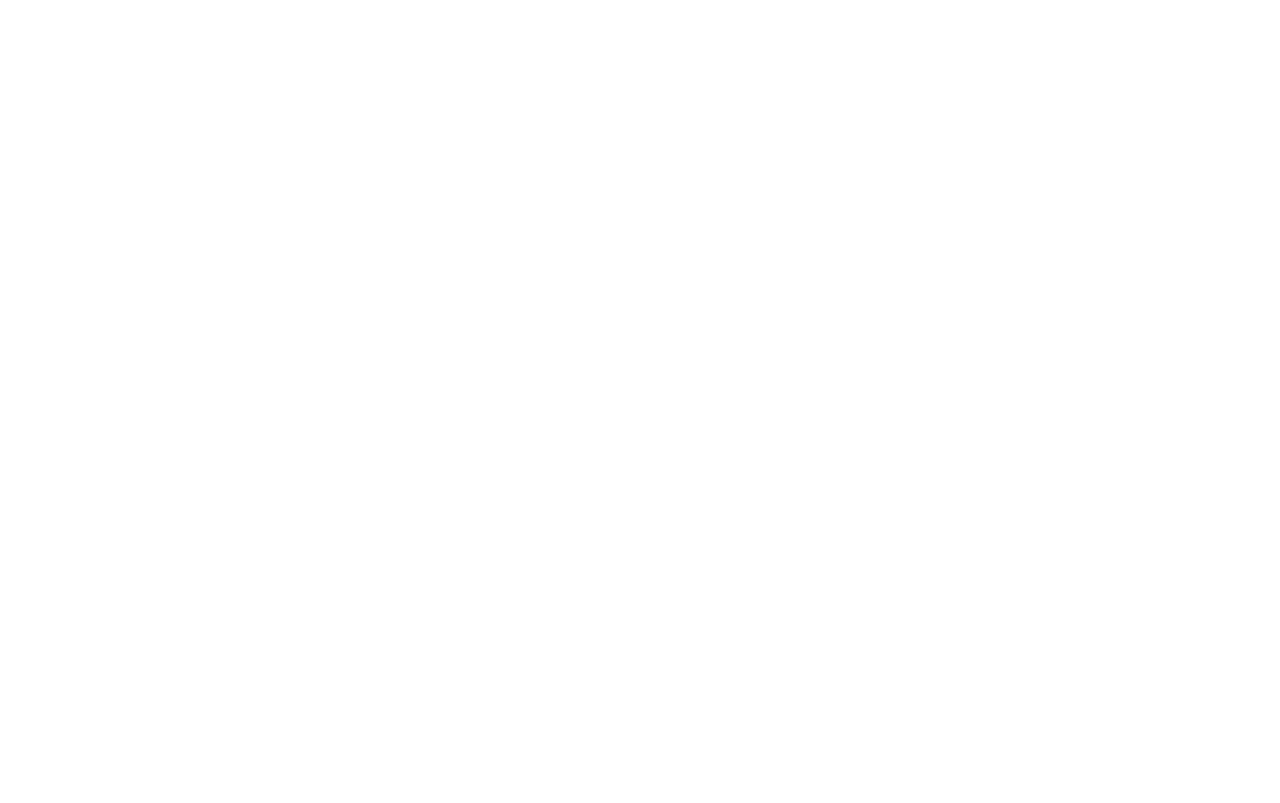
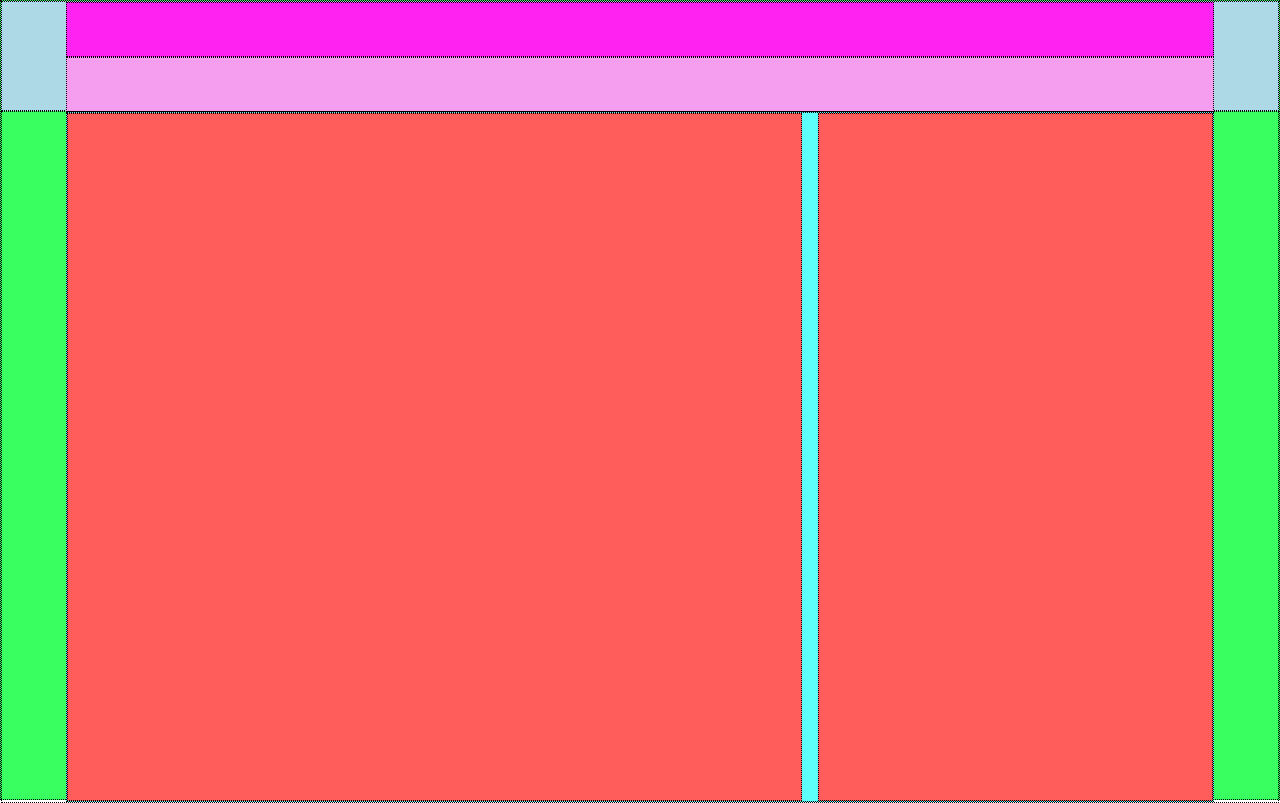
Before and after one commit to matteovecchio04/html-css-bandcamp, a plain HTML site: page assets/index.html in a window 1280 px wide. Drawn offline with Linux system fonts and the light colour scheme.

Commit message:
add main debug layout

```diff
--- a/assets/css/style.css
+++ b/assets/css/style.css
@@ -0,0 +1,80 @@
+* {
+    margin: 0;
+    padding: 0;
+    box-sizing: border-box;
+}
+
+.debug {
+
+    * {
+        border: 1px black dotted;
+    }
+
+    .wrapper {
+        background-color: #3aff61;
+    }
+
+    header {
+        background-color: lightblue;
+
+        .header-top {
+            background-color: #ff22f0;
+        }
+
+        .header-bottom {
+            background-color: #f59def;
+        }
+    }
+
+    .bottom {
+        background-color: #5cfff9;
+
+        .main-left {
+            background-color: #ff5c5c;
+        }
+
+        .aside-right {
+            background-color: #ff5c5c;
+        }
+
+    }
+}
+
+.wrapper {
+    height: 100vh;
+}
+
+header {
+    height: 110px;
+
+    .header-top {
+        width: 90%;
+        margin: auto;
+        height: 55px;
+    }
+
+    .header-bottom {
+        width: 90%;
+        margin: auto;
+        height: 55px;
+    }
+}
+
+
+.bottom {
+    height: calc(100vh - 110px);
+    width: 90%;
+    margin: auto;
+    display: flex;
+    gap: 1rem;
+
+    .main-left {
+        width: 65%;
+        height: 100%;
+    }
+
+    .aside-right {
+        width: 35%;
+        height: 100%;
+    }
+}
--- a/assets/index.html
+++ b/assets/index.html
@@ -1,13 +1,31 @@
 <!DOCTYPE html>
 <html lang="en">
+
 <head>
     <meta charset="UTF-8">
     <meta name="viewport" content="width=device-width, initial-scale=1.0">
     <title>Bandcamp</title>
+    <link rel="stylesheet" href="./css/style.css">
 </head>
-<body>
-    <header></header>
-    <main></main>
-    <footer></footer>
+
+<body class="debug">
+    <div class="wrapper">
+        <!-- top -->
+        <header>
+            <div class="header-top"></div>
+            <div class="header-bottom"></div>
+        </header>
+        <!-- /top -->
+
+        <!-- bottom -->
+        <main>
+            <div class="bottom">
+                <div class="main-left"></div>
+                <div class="aside-right"></div>
+            </div>
+        </main>
+        <!-- /bottom -->
+    </div>
 </body>
+
 </html>
```
